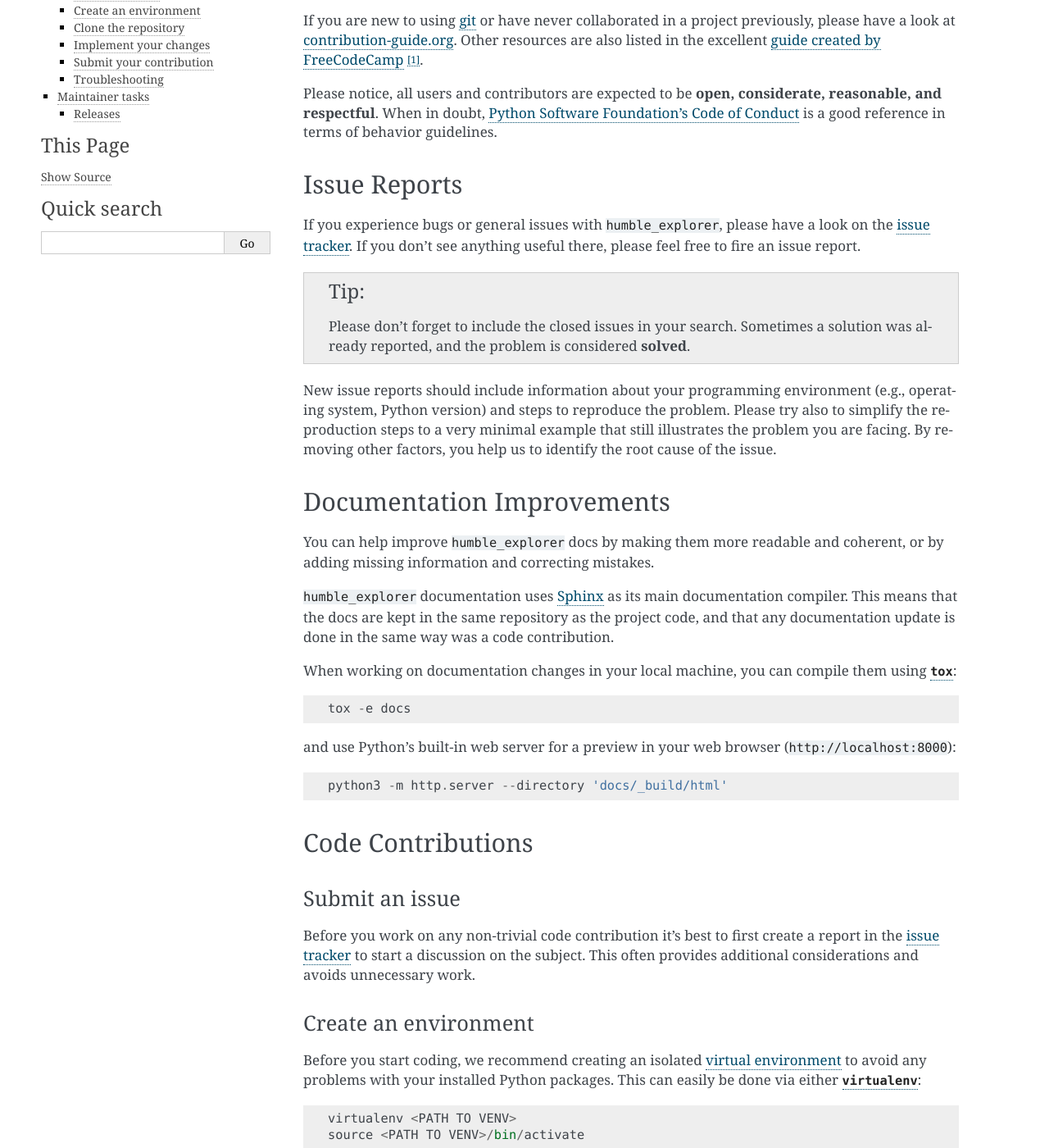
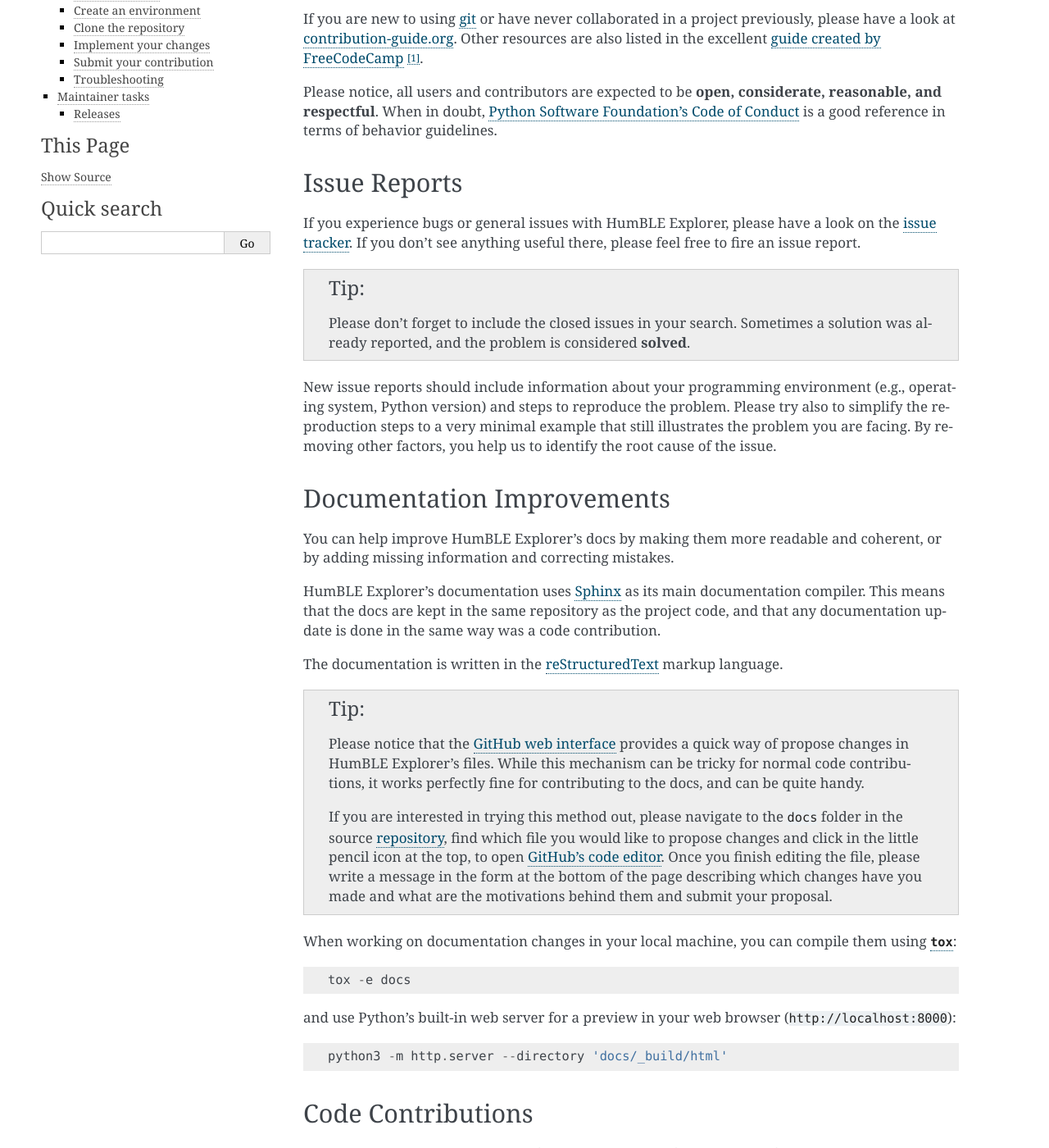
Before and after one commit to koenvervloesem/humble-explorer, a Sphinx documentation site: the page built from docs/contributing.rst, in a window 1280 px wide and 1400 px high, scrolled down 197 px. Shown: the whole window at 82% size. Built offline with Sphinx 7.4.7, drawn with Linux system fonts in a browser that asks for light colours; some of the changed text lies outside the part shown.

```diff
--- a/CONTRIBUTING.rst
+++ b/CONTRIBUTING.rst
@@ -46,7 +21,7 @@ guidelines.
 Issue Reports
 =============
 
-If you experience bugs or general issues with ``humble_explorer``, please have a look
+If you experience bugs or general issues with HumBLE Explorer, please have a look
 on the `issue tracker`_. If you don't see anything useful there, please feel
 free to fire an issue report.
 
@@ -65,32 +40,28 @@ you help us to identify the root cause of the issue.
 Documentation Improvements
 ==========================
 
-You can help improve ``humble_explorer`` docs by making them more readable and coherent, or
+You can help improve HumBLE Explorer's docs by making them more readable and coherent, or
 by adding missing information and correcting mistakes.
 
-``humble_explorer`` documentation uses Sphinx_ as its main documentation compiler.
+HumBLE Explorer's documentation uses Sphinx_ as its main documentation compiler.
 This means that the docs are kept in the same repository as the project code, and
 that any documentation update is done in the same way was a code contribution.
 
-.. todo:: Don't forget to mention which markup language you are using.
+The documentation is written in the reStructuredText_ markup language.
 
-    e.g.,  reStructuredText_ or CommonMark_ with MyST_ extensions.
+.. tip::
+   Please notice that the `GitHub web interface`_ provides a quick way of
+   propose changes in HumBLE Explorer's files. While this mechanism can
+   be tricky for normal code contributions, it works perfectly fine for
+   contributing to the docs, and can be quite handy.
 
-.. todo:: If your project is hosted on GitHub, you can also mention the following tip:
-
-   .. tip::
-      Please notice that the `GitHub web interface`_ provides a quick way of
-      propose changes in ``humble_explorer``'s files. While this mechanism can
-      be tricky for normal code contributions, it works perfectly fine for
-      contributing to the docs, and can be quite handy.
-
-      If you are interested in trying this method out, please navigate to
-      the ``docs`` folder in the source repository_, find which file you
-      would like to propose changes and click in the little pencil icon at the
-      top, to open `GitHub's code editor`_. Once you finish editing the file,
-      please write a message in the form at the bottom of the page describing
-      which changes have you made and what are the motivations behind them and
-      submit your proposal.
+   If you are interested in trying this method out, please navigate to
+   the ``docs`` folder in the source repository_, find which file you
+   would like to propose changes and click in the little pencil icon at the
+   top, to open `GitHub's code editor`_. Once you finish editing the file,
+   please write a message in the form at the bottom of the page describing
+   which changes have you made and what are the motivations behind them and
+   submit your proposal.
 
 When working on documentation changes in your local machine, you can
 compile them using |tox|_::
@@ -106,11 +77,9 @@ and use Python's built-in web server for a preview in your web browser
 Code Contributions
 ==================
 
-.. todo:: Please include a reference or explanation about the internals of the project.
-
-   An architecture description, design principles or at least a summary of the
-   main concepts will make it easy for potential contributors to get started
-   quickly.
+HumBLE Explorer is using Textual_ for its text user interface and Bleak_
+for Bluetooth Low Energy support. It's recommended to make yourself comfortable
+with both libraries if you want to contribute to this project.
 
 Submit an issue
 ---------------
@@ -142,8 +111,8 @@ Clone the repository
    page. This creates a copy of the code under your account on |the repository service|.
 #. Clone this copy to your local disk::
 
-    git clone git@github.com:YourLogin/humble_explorer.git
-    cd humble_explorer
+    git clone git@github.com:YourLogin/humble-explorer.git
+    cd humble-explorer
 
 #. You should run::
 
--- a/docs/conf.py
+++ b/docs/conf.py
@@ -87,7 +87,7 @@ source_suffix = ".rst"
 master_doc = "index"
 
 # General information about the project.
-project = "humble_explorer"
+project = "HumBLE Explorer"
 copyright = "2022, Koen Vervloesem"
 
 # The version info for the project you're documenting, acts as replacement for
@@ -246,7 +246,7 @@ latex_elements = {
 # Grouping the document tree into LaTeX files. List of tuples
 # (source start file, target name, title, author, documentclass [howto/manual]).
 latex_documents = [
-    ("index", "user_guide.tex", "humble_explorer Documentation", "Koen Vervloesem", "manual")
+    ("index", "user_guide.tex", "HumBLE Explorer Documentation", "Koen Vervloesem", "manual")
 ]
 
 # The name of an image file (relative to this directory) to place at the top of
--- a/docs/index.rst
+++ b/docs/index.rst
@@ -1,8 +1,8 @@
 ===============
-humble_explorer
+HumBLE Explorer
 ===============
 
-This is the documentation of **humble_explorer**.
+This is the documentation of **HumBLE Explorer**.
 
 .. note::
 
--- a/setup.cfg
+++ b/setup.cfg
@@ -4,7 +4,7 @@
 # https://setuptools.pypa.io/en/latest/references/keywords.html
 
 [metadata]
-name = humble_explorer
+name = HumBLE Explorer
 description = Add a short description here!
 author = Koen Vervloesem
 author_email = koen@vervloesem.eu
--- a/setup.py
+++ b/setup.py
@@ -1,5 +1,5 @@
 """
-    Setup file for humble_explorer.
+    Setup file for HumBLE Explorer.
     Use setup.cfg to configure your project.
 
     This file was generated with PyScaffold 4.3.1.
```
Also changed, not shown: other parts of CONTRIBUTING.rst (+11 -46 lines), CHANGELOG.rst (+3 -5 lines), README.rst (+15 -28 lines), docs/_static/screenshot.png (renamed from screenshot.png), 4 other files.
